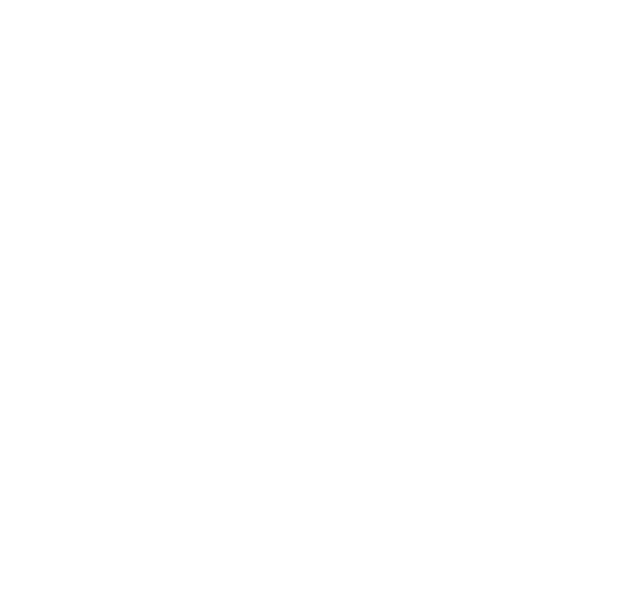
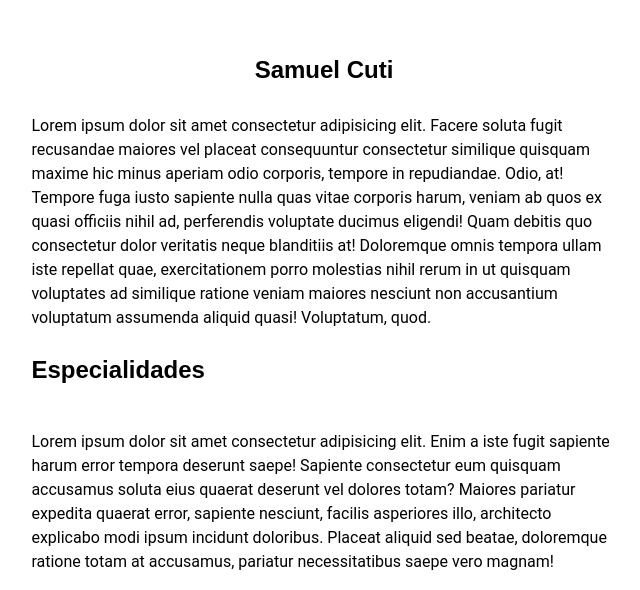
Before and after one commit to JohnMata0427/Food-Ordering-System, a React (Vite) app: page /chef in a window 1280 px wide. Before the commit this address had no page. Shown: the part 770-1360 px from the top of the page, without its empty margins (8-648 px from the left). Before the commit the page ends 800 px from the top, so only its background shows below. Built offline with nearby package versions, Linux system fonts and the light colour scheme; a web font is replaced by a local one.

Commit message:
Add Header component

```diff
--- a/src/App.jsx
+++ b/src/App.jsx
@@ -11,11 +11,10 @@
 import Login from "./pages/auth/Login";
 import ConfirmEmail from "./pages/auth/ConfirmEmail";
 import EmailConfirmed from "./pages/auth/EmailConfirmed";
-import ActualizarPerfil from "./pages/auth/ActualizarPerfil";
-import PerfilChef from "./pages/auth/PerfilChef";
+import ActualizarPerfil from "./pages/chef/ActualizarPerfil";
+import PerfilChef from "./pages/chef/PerfilChef";
 
 function App() {
-
 	const isAuth = localStorage.getItem("token");
 
 	return (
@@ -23,23 +22,24 @@
 			<BrowserRouter>
 				<AuthProvider>
 					<Routes>
-						<Route path="/" element={isAuth ? <Home /> : <Navigate to="/auth/registro" />} />
+						<Route
+							path="/"
+							element={isAuth ? <Home /> : <Navigate to="/auth/registro" />}
+						/>
 						<Route path="auth" element={<AuthLayout />}>
 							<Route path="registro" element={<Register />} />
 							<Route path="confirmar-email/:token" element={<ConfirmEmail />} />
 							<Route path="email-confirmado" element={<EmailConfirmed />} />
 							<Route path="iniciar-sesion" element={<Login />} />
 							<Route path="recuperar-contraseña" element={<Recovery />} />
-							<Route path="perfil" element={<ActualizarPerfil />}/>
-							<Route path="chef" element={<PerfilChef />}/>
-
-
 
 							{/*<Route path="codigo-verificacion" element={<Verification />} />
 							<Route path="restablecer-contraseña" element={<Reset />} /> */}
 						</Route>
 
-						<Route path="/home" element={<Home />} />
+						<Route path="perfil" element={<ActualizarPerfil />} />
+						<Route path="chef" element={<PerfilChef />} />
+						<Route path="home" element={<Home />} />
 
 						<Route path="*" element={<NotFound />} />
 					</Routes>
--- a/src/components/CustomButton.jsx
+++ b/src/components/CustomButton.jsx
@@ -32,7 +32,7 @@
 
 	return (
 		<button
-			className={`group tracking-wide select-none text-base relative inline-flex items-center justify-center cursor-pointer h-11 border-2 border-solid py-0 px-6 rounded-md overflow-hidden z-10  duration-300 ease-in-out outline-0 ${variantsColor[color][0]} ${masEstilos}`}
+			className={`group tracking-wide select-none text-base relative inline-flex items-center justify-center cursor-pointer h-11 border-2 border-solid py-0 px-6 rounded-md overflow-hidden z-10 duration-300 ease-in-out outline-0 ${variantsColor[color][0]} ${masEstilos}`}
 			onClick={onClick}
 		>
 			{!cargando ? (
--- /dev/null
+++ b/src/components/Header.jsx
@@ -0,0 +1,50 @@
+import { Link } from "react-router-dom";
+import { CustomButton } from "./CustomButton";
+
+export default function Header() {
+	return (
+		<header className="flex justify-between items-center w-full bg-black border-b-4 border-b-red-700 py-2 px-4">
+			<nav className="flex items-center gap-x-16">
+				<img className="w-auto h-12" src="logo-con-texto.png" alt="Logo" />
+				<ul className="flex gap-x-8 text-white">
+					<li>Inicio</li>
+					<li>Categorías</li>
+					<li>Ordenar</li>
+					<li>Contacto</li>
+				</ul>
+			</nav>
+			<div className="flex items-center justify-end gap-x-4">
+				<div className="relative">
+					<input
+						className="py-1.5 px-4 rounded-2xl w-96"
+						type="search"
+						placeholder="Buscar..."
+					/>
+					<svg
+						className="absolute size-4 inset-y-0 my-auto right-4"
+						fill="none"
+						viewBox="0 0 20 20"
+					>
+						<path
+							fill="#000"
+							d="M19.694 17.992 15.16 13.46a8.376 8.376 0 0 0 1.678-5.04C16.838 3.777 13.061 0 8.42 0S0 3.777 0 8.42c0 4.642 3.777 8.418 8.42 8.418a8.376 8.376 0 0 0 5.039-1.678l4.534 4.534a1.205 1.205 0 0 0 1.7-1.701ZM2.404 8.42a6.014 6.014 0 1 1 6.014 6.014 6.02 6.02 0 0 1-6.014-6.014Z"
+						/>
+					</svg>
+				</div>
+				<Link to="/perfil" className="text-white flex items-center gap-x-2 p-2">
+					<svg className="size-7" viewBox="0 0 50 50">
+						<path
+							className="fill-white group-hover:fill-black"
+							d="M24.97 4.69A20.03 20.03 0 0 0 4.69 24.97 20.06 20.06 0 0 0 24.4 44.69 20.02 20.02 0 0 0 44.68 24.4 20.05 20.05 0 0 0 24.97 4.69Zm12.15 31.46a.38.38 0 0 1-.59-.03 11.95 11.95 0 0 0-3.11-2.84 16.33 16.33 0 0 0-8.73-2.44c-3.19 0-6.29.87-8.74 2.44-1.2.75-2.25 1.72-3.1 2.84a.38.38 0 0 1-.6.03 16.86 16.86 0 0 1-4.49-11.17A17.03 17.03 0 0 1 24.65 7.76a16.93 16.93 0 0 1 12.47 28.4Z"
+						/>
+						<path
+							className="fill-white group-hover:fill-black"
+							d="M25 14.06c-1.93 0-3.67.72-4.9 2.04a6.62 6.62 0 0 0-1.72 5.07c.28 3.83 3.25 6.95 6.62 6.95s6.33-3.12 6.62-6.95a6.56 6.56 0 0 0-1.73-5.06A6.63 6.63 0 0 0 25 14.06Z"
+						/>
+					</svg>
+                    <span>Perfil</span>
+				</Link>
+			</div>
+		</header>
+	);
+}
--- a/src/pages/Home.jsx
+++ b/src/pages/Home.jsx
@@ -1,7 +1,10 @@
+import Header from "../components/Header";
+
 export default function Home() {
-    return (
-        <>
-            <h1>Home Page</h1>
-        </>
-    );
+	return (
+		<>
+			<Header></Header>
+			<h1>Home Page</h1>
+		</>
+	);
 }
--- a/src/pages/auth/PerfilChef.jsx
+++ /dev/null
@@ -1,65 +0,0 @@
-import React, { useContext, useRef } from "react"
-import ChefPerfil from '@assets/ui/ChefPerfil.png'
-import chefsImg from "@assets/ui/chefs.png";
-import usuarioIcon from "@assets/icons/usuario.svg";
-import telefonoIcon from "@assets/icons/telefono.svg";
-import correoIcon from "@assets/icons/correo.svg";
-import contraseñaIcon from "@assets/icons/contraseña.svg";
-import { CustomButton } from "@components/CustomButton";
-import { Link } from "react-router-dom";
-import { useEffect, useState } from "react";
-import Alerta from "@components/Alerta";
-import axios from "axios";
-import documentoIcon from "@assets/icons/documento.svg"
-import { AuthContext } from "../../contexts/AuthProvider";
-
-export default function PerfilChef (){
-
-    const {auth} =useContext(AuthContext)
-
-
-
-
-    return (
-        <>
-        <div className="w-1/3 min-h-screen bg-no-repeat bg-cover bg-center sm:block hidden">
-			<img src={ChefPerfil} alt="ChefPerfil" className="w-full h-auto max-h-[calc(100vh-7rem)] object-contain" />
-		</div>
-
-
-        <div className="flex flex-col justify-center items-center sm:w-1/2 w-full py-4 pl-6">
-
-                        <h1 className="text-2xl font-semibold mb-2 font-aoboshi pt-2 pb-5">
-                            Samuel Cuti
-                        </h1>
-
-                        <div
-                            className="flex flex-col gap-y-8 items-center sm:w-[95%] w-3/4"
-
-                            >
-                            <div className="flex flex-col gap-y-4 w-full">
-                                <div className="relative">
-                                    <span>Lorem ipsum dolor sit amet consectetur adipisicing elit. Facere soluta fugit recusandae maiores vel placeat consequuntur consectetur similique quisquam maxime hic minus aperiam odio corporis, tempore in repudiandae. Odio, at!
-                                    Tempore fuga iusto sapiente nulla quas vitae corporis harum, veniam ab quos ex quasi officiis nihil ad, perferendis voluptate ducimus eligendi! Quam debitis quo consectetur dolor veritatis neque blanditiis at!
-                                    Doloremque omnis tempora ullam iste repellat quae, exercitationem porro molestias nihil rerum in ut quisquam voluptates ad similique ratione veniam maiores nesciunt non accusantium voluptatum assumenda aliquid quasi! Voluptatum, quod.</span>
-                                </div>
-
-                                <div className="relative">
-                                    <h3 className="text-2xl font-semibold mb-2 font-aoboshi pt-2 pb-5" >Especialidades</h3>
-                                </div>
-
-                                <div className="relative">
-                                    <span>Lorem ipsum dolor sit amet consectetur adipisicing elit. Enim a iste fugit sapiente harum error tempora deserunt saepe! Sapiente consectetur eum quisquam accusamus soluta eius quaerat deserunt vel dolores totam?
-                                    Maiores pariatur expedita quaerat error, sapiente nesciunt, facilis asperiores illo, architecto explicabo modi ipsum incidunt doloribus. Placeat aliquid sed beatae, doloremque ratione totam at accusamus, pariatur necessitatibus saepe vero magnam!</span>
-
-                                </div>
-
-
-                            </div>
-
-                        </div>
-                    </div>
-        </>
-    )
-
-}
--- /dev/null
+++ b/src/pages/chef/PerfilChef.jsx
@@ -0,0 +1,76 @@
+import React, { useContext, useRef } from "react";
+import ChefPerfil from "@assets/ui/ChefPerfil.png";
+import chefsImg from "@assets/ui/chefs.png";
+import usuarioIcon from "@assets/icons/usuario.svg";
+import telefonoIcon from "@assets/icons/telefono.svg";
+import correoIcon from "@assets/icons/correo.svg";
+import contraseñaIcon from "@assets/icons/contraseña.svg";
+import { CustomButton } from "@components/CustomButton";
+import { Link } from "react-router-dom";
+import { useEffect, useState } from "react";
+import Alerta from "@components/Alerta";
+import axios from "axios";
+import documentoIcon from "@assets/icons/documento.svg";
+import { AuthContext } from "../../contexts/AuthProvider";
+
+export default function PerfilChef() {
+	const { auth } = useContext(AuthContext);
+
+	return (
+		<>
+			<div className="w-1/3 min-h-screen bg-no-repeat bg-cover bg-center sm:block hidden">
+				<img
+					src={ChefPerfil}
+					alt="ChefPerfil"
+					className="w-full h-auto max-h-[calc(100vh-7rem)] object-contain"
+				/>
+			</div>
+
+			<div className="flex flex-col justify-center items-center sm:w-1/2 w-full py-4 pl-6">
+				<h1 className="text-2xl font-semibold mb-2 font-aoboshi pt-2 pb-5">
+					Samuel Cuti
+				</h1>
+
+				<div className="flex flex-col gap-y-8 items-center sm:w-[95%] w-3/4">
+					<div className="flex flex-col gap-y-4 w-full">
+						<div className="relative">
+							<span>
+								Lorem ipsum dolor sit amet consectetur adipisicing elit. Facere
+								soluta fugit recusandae maiores vel placeat consequuntur
+								consectetur similique quisquam maxime hic minus aperiam odio
+								corporis, tempore in repudiandae. Odio, at! Tempore fuga iusto
+								sapiente nulla quas vitae corporis harum, veniam ab quos ex
+								quasi officiis nihil ad, perferendis voluptate ducimus eligendi!
+								Quam debitis quo consectetur dolor veritatis neque blanditiis
+								at! Doloremque omnis tempora ullam iste repellat quae,
+								exercitationem porro molestias nihil rerum in ut quisquam
+								voluptates ad similique ratione veniam maiores nesciunt non
+								accusantium voluptatum assumenda aliquid quasi! Voluptatum,
+								quod.
+							</span>
+						</div>
+
+						<div className="relative">
+							<h3 className="text-2xl font-semibold mb-2 font-aoboshi pt-2 pb-5">
+								Especialidades
+							</h3>
+						</div>
+
+						<div className="relative">
+							<span>
+								Lorem ipsum dolor sit amet consectetur adipisicing elit. Enim a
+								iste fugit sapiente harum error tempora deserunt saepe! Sapiente
+								consectetur eum quisquam accusamus soluta eius quaerat deserunt
+								vel dolores totam? Maiores pariatur expedita quaerat error,
+								sapiente nesciunt, facilis asperiores illo, architecto explicabo
+								modi ipsum incidunt doloribus. Placeat aliquid sed beatae,
+								doloremque ratione totam at accusamus, pariatur necessitatibus
+								saepe vero magnam!
+							</span>
+						</div>
+					</div>
+				</div>
+			</div>
+		</>
+	);
+}
```
Also changed, not shown: public/logo-con-texto.png (added), src/assets/ui/logo-con-texto.png (deleted), src/pages/chef/ActualizarPerfil.jsx (renamed from src/pages/auth/ActualizarPerfil.jsx).
